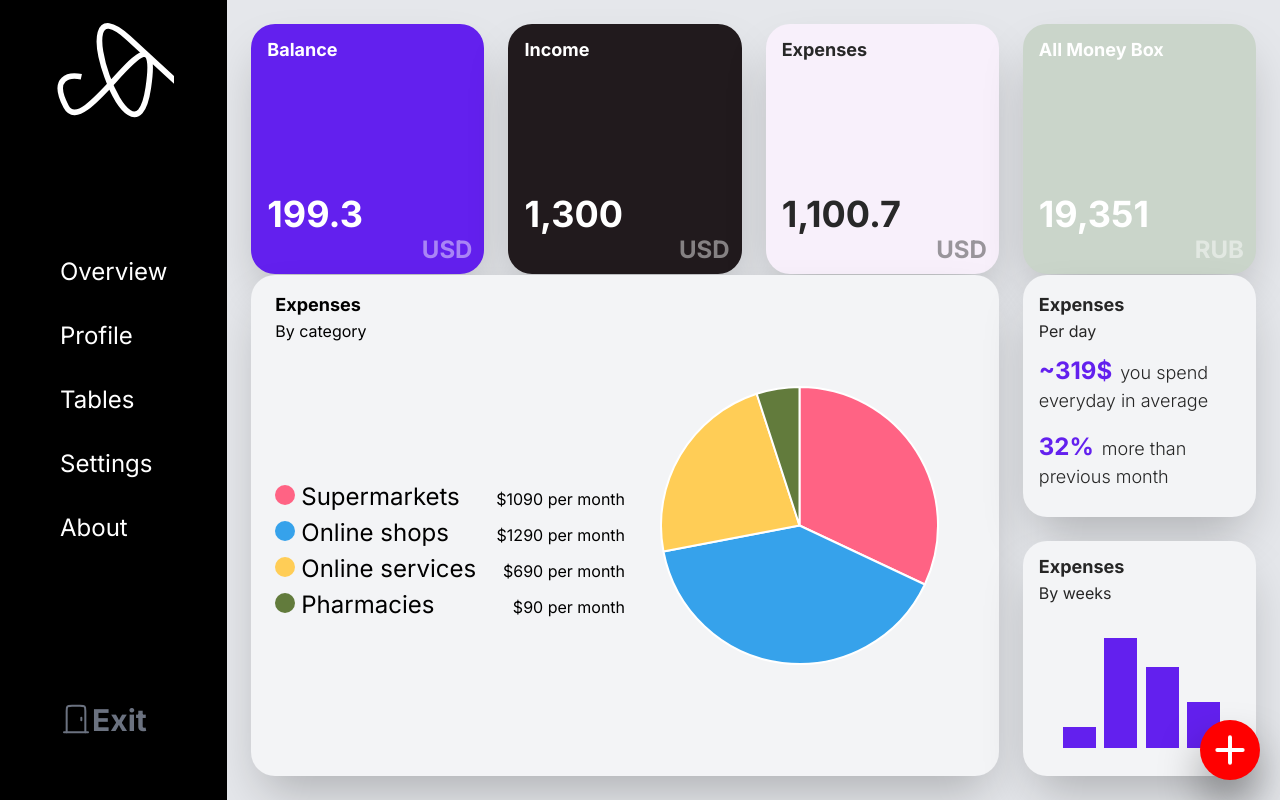
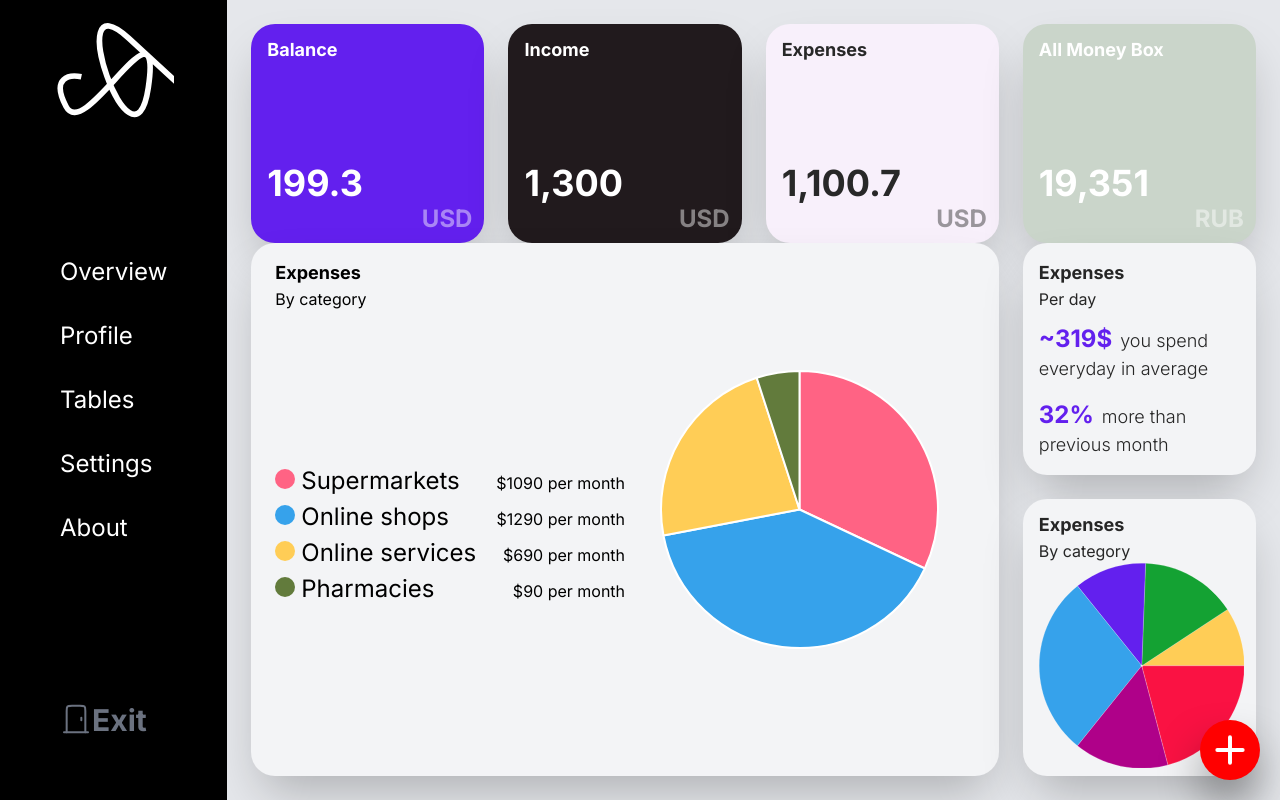
Before and after one commit to m1a2023/nexp-front, a Next.js app: page / in a window 1280 px wide. Built offline with nearby package versions, Linux system fonts and the light colour scheme.

Commit message:
refactored Home page; added SquareExpenseCHartBlock with some inner functions and constants;

```diff
--- /dev/null
+++ b/src/app/components/squareExpenseChart.js
@@ -0,0 +1,115 @@
+"use client";
+import { React, useState } from "react";
+//import styles from "./assets/page.module.css";
+
+/**
+ *
+ * @returns
+ */
+export const SquareExpenseChartBlock = ({ chartPressedState }) => {
+  /**
+   *
+   * @param
+   * @returns JSX.Element: Block header
+   */
+  function ChangeHeaderIfPieChart({ isChartPressed }) {
+    if (isChartPressed) return <span>By weeks</span>;
+    return <span>By category</span>;
+  }
+
+  /**
+   *
+   * @param
+   */
+  const SquareExpenseChart = () => {
+    return (
+      <div className="h-full w-full p-5 flex flex-row justify-around items-end">
+        /** * * There must be Square chart * * and its data procesed earlier */
+      </div>
+    );
+  };
+
+  /**
+   *
+   * @param
+   */
+  const PieChartByCategory = () => {};
+
+  /**
+   * ! Demo const that holds Pie chart in svg
+   * @returns JSX.Element SVG: Pie Chart
+   */
+  const DemoPieChartByCategory = () => {
+    return (
+      <svg
+        width="100%"
+        height="100%"
+        viewBox="0 0 1000 1000"
+        className="max-h-[100%]"
+        fill="none"
+        xmlns="http://www.w3.org/2000/svg"
+      >
+        <path
+          d="M1001 501C1001 403.334 972.396 307.806 918.721 226.211L505.177 498.252C505.714 499.068 506 500.024 506 501H1001Z"
+          fill="#FFCD56"
+          stroke="white"
+        />
+        <path
+          d="M918.72 226.211C874.926 159.637 815.855 104.495 746.428 65.3804C677.002 26.2656 599.233 4.31099 519.601 1.34637L501.186 496.004C501.982 496.033 502.76 496.253 503.454 496.644C504.148 497.035 504.739 497.587 505.177 498.252L918.72 226.211Z"
+          fill="#14A233"
+          stroke="white"
+        />
+        <path
+          d="M519.601 1.34639C399.246 -3.13433 281.318 35.9784 187.495 111.495L497.865 497.105C498.803 496.35 499.982 495.959 501.186 496.004L519.601 1.34639Z"
+          fill="#6320EE"
+          stroke="white"
+        />
+        <path
+          d="M187.495 111.495C129.276 158.354 82.3017 217.668 50.0275 285.075C17.7533 352.481 1 426.266 1 501C1 575.735 17.7533 649.519 50.0275 716.925C82.3017 784.332 129.276 843.646 187.495 890.506L497.865 504.895C497.283 504.427 496.813 503.834 496.49 503.159C496.167 502.485 496 501.748 496 501C496 500.253 496.167 499.515 496.49 498.841C496.813 498.167 497.283 497.574 497.865 497.105L187.495 111.495Z"
+          fill="#36A2EB"
+          stroke="white"
+        />
+        <path
+          d="M187.495 890.506C248.532 939.634 320.261 973.729 396.897 990.043C473.532 1006.36 552.929 1004.43 628.684 984.422L502.277 505.834C501.519 506.034 500.725 506.054 499.959 505.891C499.192 505.727 498.475 505.387 497.865 504.895L187.495 890.506Z"
+          fill="#AF0189"
+          stroke="white"
+        />
+        <path
+          d="M628.684 984.422C735.397 956.236 829.785 893.533 897.132 806.089C964.479 718.644 1001 611.373 1001 501H506C506 502.104 505.635 503.177 504.961 504.051C504.288 504.925 503.344 505.553 502.277 505.834L628.684 984.422Z"
+          fill="#FA1243"
+          stroke="white"
+        />
+      </svg>
+    );
+  };
+
+  /**
+   * ! Demo const that holds Square chart
+   * @returns JSX.Element: Square Expenses Chart
+   */
+  const DemoSquareExpenseChart = () => {
+    return (
+      <div className="h-full w-full p-5 flex flex-row justify-around items-end">
+        <div className="w-1/5 h-[17%] bg-[#6320EE]"></div>
+        <div className="w-1/5 h-[89%] bg-[#6320EE]"></div>
+        <div className="w-1/5 h-[66%] bg-[#6320EE]"></div>
+        <div className="w-1/5 h-[37%] bg-[#6320EE]"></div>
+      </div>
+    );
+  };
+  return (
+    <>
+      <span>Expenses</span>
+
+      <div className="font-normal text-base">
+        <ChangeHeaderIfPieChart isChartPressed={chartPressedState} />
+      </div>
+
+      {chartPressedState ? (
+        <DemoSquareExpenseChart />
+      ) : (
+        <DemoPieChartByCategory />
+      )}
+    </>
+  );
+};
--- a/src/app/develop/page.js
+++ b/src/app/develop/page.js
@@ -1,3 +1,9 @@
+import { SquareExpenseChartBlock } from "../components/squareExpenseChart";
+
 export default function Develop() {
-  return <div className="flex justify-center h-full w-full"></div>;
+  return (
+    <div className="flex justify-center h-full w-full">
+      <SquareExpenseChartBlock />
+    </div>
+  );
 }
--- a/src/app/page.js
+++ b/src/app/page.js
@@ -6,12 +6,13 @@ import { TemplateGraphic } from "./components/pieGraphic";
 import { TemplateBarGraphic } from "./components/barGraphic";
 import styles from "./assets/page.module.css";
 import { ExpensePerdayBlock } from "./components/expensePerDay";
+import { SquareExpenseChartBlock } from "./components/squareExpenseChart";
 
 export default function Home() {
-  const [isPieChart, setIsPieChart] = useState(true);
+  const [isChartPressed, ChangeChart] = useState(true);
 
   function homePageChangeChart() {
-    setIsPieChart((current) => !current);
+    ChangeChart((current) => !current);
   }
 
   return (
@@ -52,7 +53,7 @@ export default function Home() {
           width={"w-[100%]"}
         />
 
-        {isPieChart ? (
+        {isChartPressed ? (
           <TemplateGraphic
             graphicTitle={"Expenses"}
             color={"bg-gray-100"}
@@ -72,62 +73,7 @@ export default function Home() {
             onClick={homePageChangeChart}
             className="flex flex-col w-full h-full pl-4 pr-3 pb-2 pt-3 grow-0 font-bold text-neutral-800  bg-gray-100 text-lg rounded-3xl shadow-2xl select-none"
           >
-            <span>Expenses</span>
-            <div className="font-normal	text-base	">
-              {isPieChart ? <span>By weeks</span> : <span>By category</span>}
-            </div>
-            {isPieChart ? (
-              <div className="h-full w-full p-5 flex flex-row justify-around items-end">
-                <div className="w-1/5 h-[17%] bg-[#6320EE]"></div>
-                <div className="w-1/5 h-[89%] bg-[#6320EE]"></div>
-                <div className="w-1/5 h-[66%] bg-[#6320EE]"></div>
-                <div className="w-1/5 h-[37%] bg-[#6320EE]"></div>
-              </div>
-            ) : (
-              <div className="h-full w-full p-5 flex justify-center items-end">
-                <div className={styles.pieChartPreviewBlock + " overflow-auto"}>
-                  <svg
-                    width="100%"
-                    height="100%"
-                    viewBox="0 0 1000 1000"
-                    className="max-h-[100%]"
-                    fill="none"
-                    xmlns="http://www.w3.org/2000/svg"
-                  >
-                    <path
-                      d="M1001 501C1001 403.334 972.396 307.806 918.721 226.211L505.177 498.252C505.714 499.068 506 500.024 506 501H1001Z"
-                      fill="#FFCD56"
-                      stroke="white"
-                    />
-                    <path
-                      d="M918.72 226.211C874.926 159.637 815.855 104.495 746.428 65.3804C677.002 26.2656 599.233 4.31099 519.601 1.34637L501.186 496.004C501.982 496.033 502.76 496.253 503.454 496.644C504.148 497.035 504.739 497.587 505.177 498.252L918.72 226.211Z"
-                      fill="#14A233"
-                      stroke="white"
-                    />
-                    <path
-                      d="M519.601 1.34639C399.246 -3.13433 281.318 35.9784 187.495 111.495L497.865 497.105C498.803 496.35 499.982 495.959 501.186 496.004L519.601 1.34639Z"
-                      fill="#6320EE"
-                      stroke="white"
-                    />
-                    <path
-                      d="M187.495 111.495C129.276 158.354 82.3017 217.668 50.0275 285.075C17.7533 352.481 1 426.266 1 501C1 575.735 17.7533 649.519 50.0275 716.925C82.3017 784.332 129.276 843.646 187.495 890.506L497.865 504.895C497.283 504.427 496.813 503.834 496.49 503.159C496.167 502.485 496 501.748 496 501C496 500.253 496.167 499.515 496.49 498.841C496.813 498.167 497.283 497.574 497.865 497.105L187.495 111.495Z"
-                      fill="#36A2EB"
-                      stroke="white"
-                    />
-                    <path
-                      d="M187.495 890.506C248.532 939.634 320.261 973.729 396.897 990.043C473.532 1006.36 552.929 1004.43 628.684 984.422L502.277 505.834C501.519 506.034 500.725 506.054 499.959 505.891C499.192 505.727 498.475 505.387 497.865 504.895L187.495 890.506Z"
-                      fill="#AF0189"
-                      stroke="white"
-                    />
-                    <path
-                      d="M628.684 984.422C735.397 956.236 829.785 893.533 897.132 806.089C964.479 718.644 1001 611.373 1001 501H506C506 502.104 505.635 503.177 504.961 504.051C504.288 504.925 503.344 505.553 502.277 505.834L628.684 984.422Z"
-                      fill="#FA1243"
-                      stroke="white"
-                    />
-                  </svg>
-                </div>
-              </div>
-            )}
+            <SquareExpenseChartBlock isChartPressed={isChartPressed} />
           </div>
         </div>
       </div>
```
